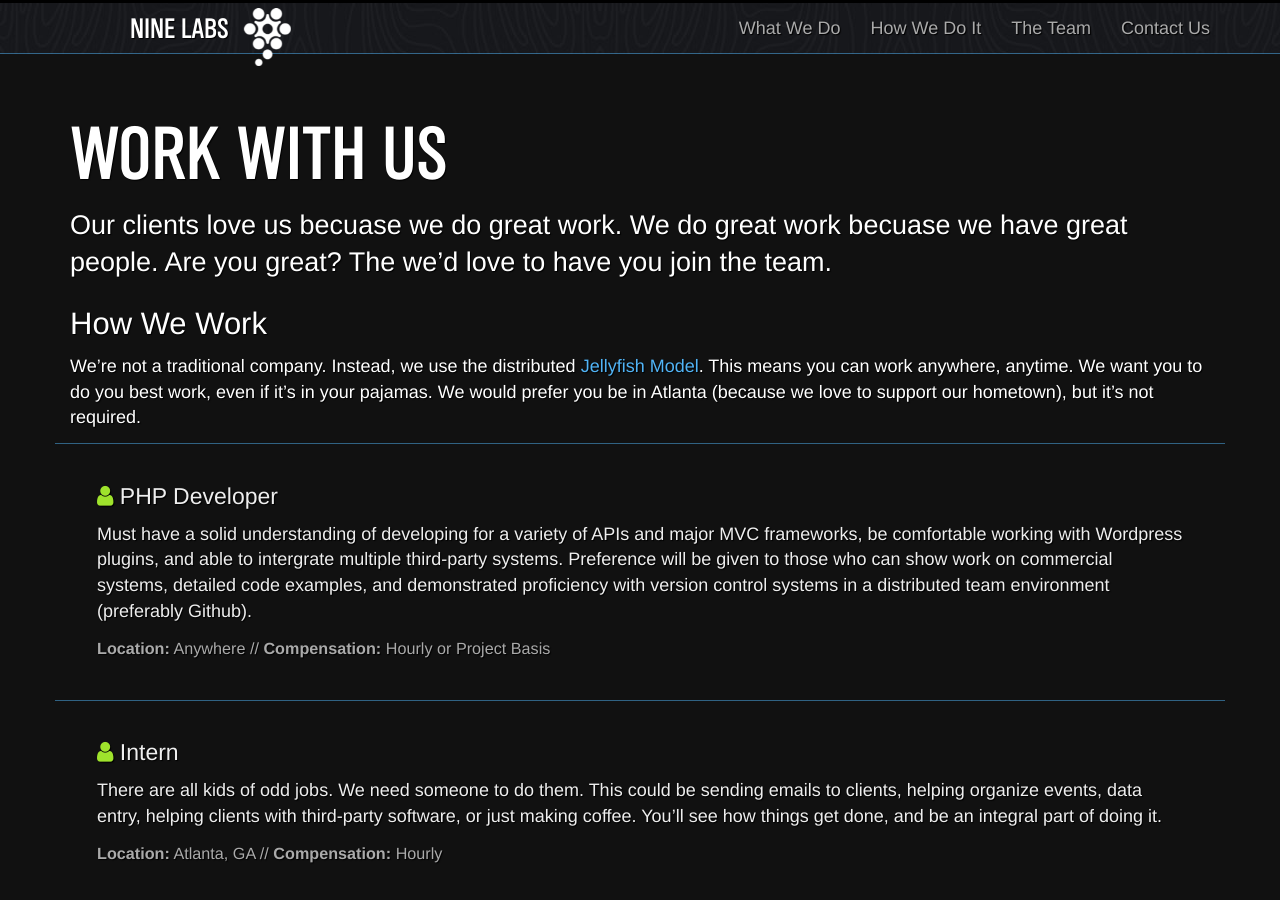
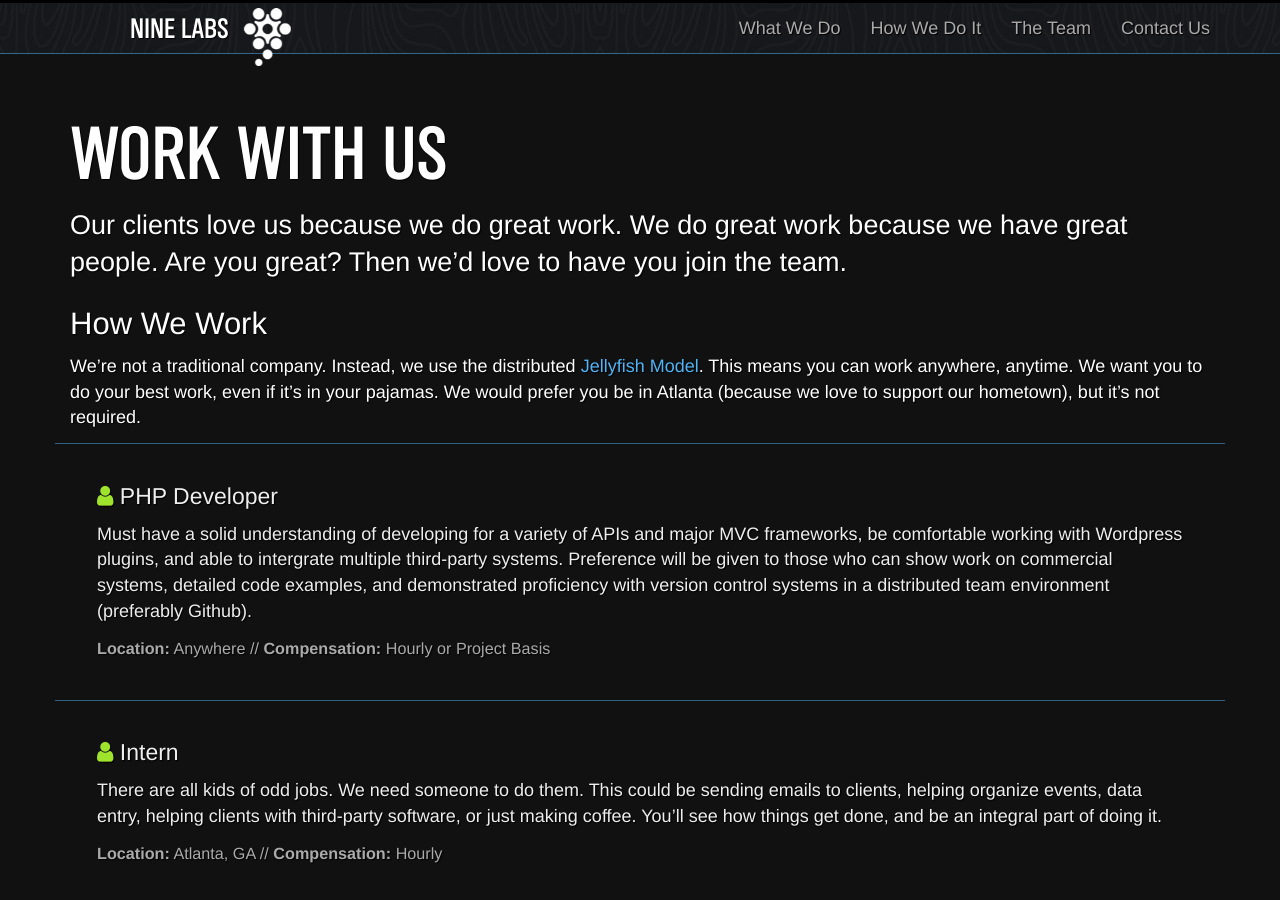
Before and after one commit to ninelabs/ninelabs.com, a Jekyll site: the page built from jobs/index.html, in a window 1280 px wide and 900 px high. Built offline with Jekyll 4.4.1, drawn with Linux system fonts in a browser that asks for light colours; nearby versions of some CDN libraries; Markdown is read by kramdown in place of the engine named in the settings.

Commit message:
TYPOS!!
Signed-off-by: J Cornelius <github@jcornelius.com>

```diff
--- a/jobs/index.html
+++ b/jobs/index.html
@@ -8,9 +8,9 @@ title: Work With Us
     <div class="row">
       <div class="col-md-12">
         <h2>Work With Us</h2>
-        <p class="lead">Our clients love us becuase we do great work. We do great work becuase we have great people. Are you great? The we&rsquo;d love to have you join the team.</p>
+        <p class="lead">Our clients love us because we do great work. We do great work because we have great people. Are you great? Then we&rsquo;d love to have you join the team.</p>
         <h3>How We Work</h3>
-        <p>We&rsquo;re not a traditional company. Instead, we use the distributed <a href="http://www.ngenworks.com/blog/the-jellyfish-model/">Jellyfish Model</a>. This means you can work anywhere, anytime. We want you to do you best work, even if it&rsquo;s in your pajamas. We would prefer you be in Atlanta (because we love to support our hometown), but it&rsquo;s not required.</p>
+        <p>We&rsquo;re not a traditional company. Instead, we use the distributed <a href="http://www.ngenworks.com/blog/the-jellyfish-model/">Jellyfish Model</a>. This means you can work anywhere, anytime. We want you to do your best work, even if it&rsquo;s in your pajamas. We would prefer you be in Atlanta (because we love to support our hometown), but it&rsquo;s not required.</p>
       </div>
     </div>
     {% for job in site.data.jobs %}
```
